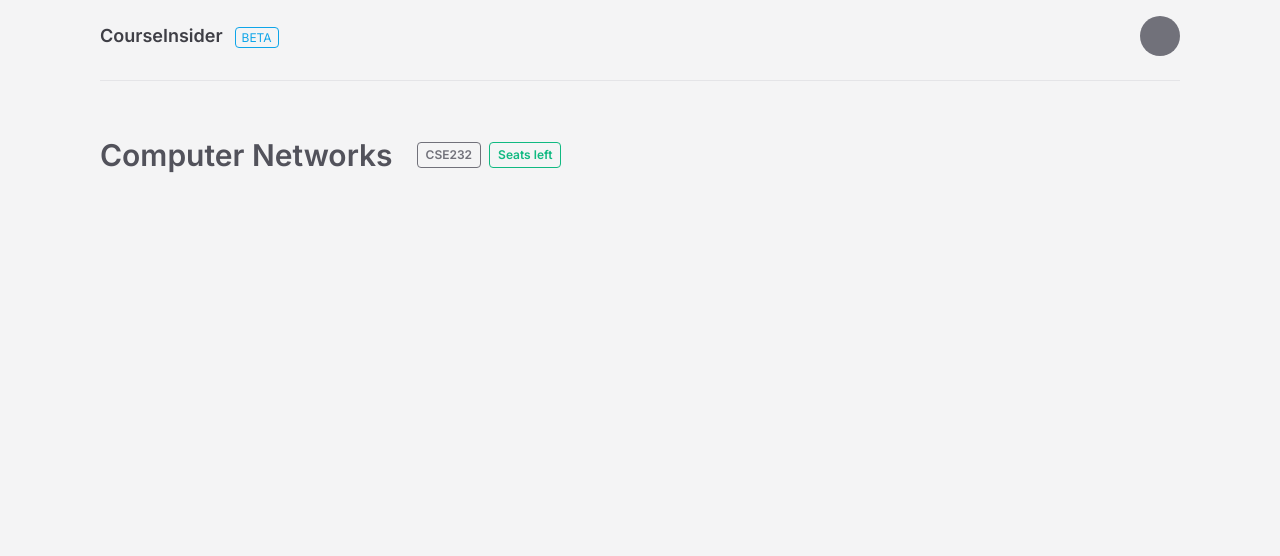
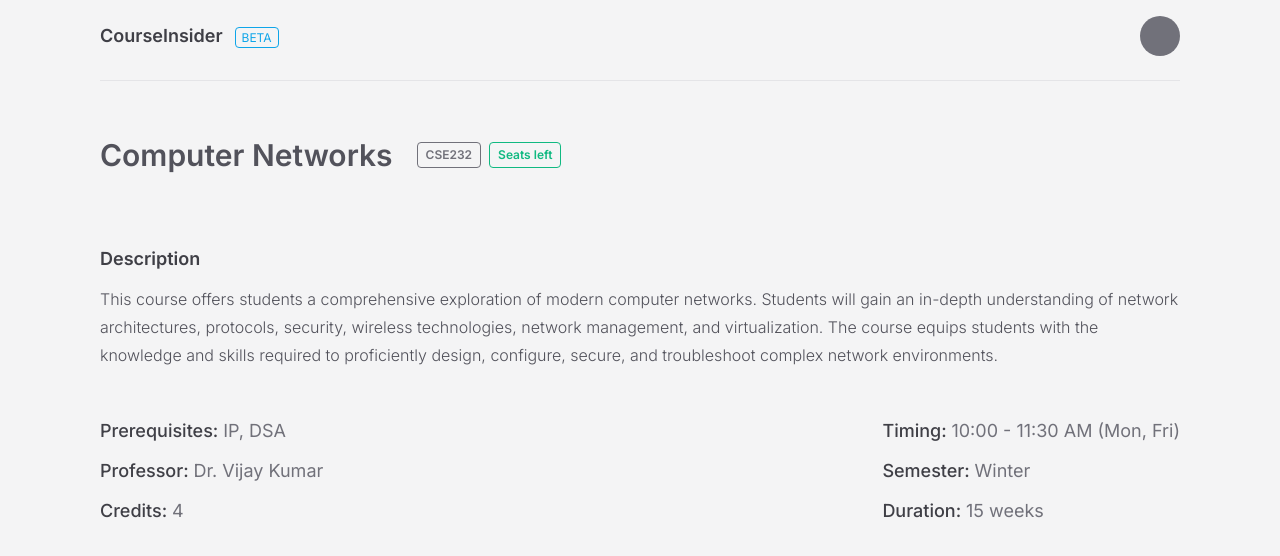
Before and after one commit to CarboxyDev/CourseInsider, a Next.js app: page /course/1 in a window 1280 px wide. Shown: the top 556 px of the page. Built offline with nearby package versions, Linux system fonts and the light colour scheme; what tailwindcss-debug-screens would draw is missing.

Commit message:
Complete Information component inside course page

```diff
--- a/src/app/course/[id]/components/Information.tsx
+++ b/src/app/course/[id]/components/Information.tsx
@@ -33,9 +33,68 @@ const CourseInformation = (props: CourseInformationProps) => {
         </div>
         <div className="ml-auto"></div>
       </div>
-      <div className=""></div>
+      <div className="mt-18">
+        <div>
+          <h2 className="text-zinc-700 font-semibold text-lg">Description</h2>
+          <p className="pt-3 text-base leading-7 font-light text-zinc-600">
+            {course.description}
+          </p>
+        </div>
+        <div className="mt-12">
+          <CoreInformation course={course} />
+        </div>
+      </div>
     </>
   );
 };
 
+const CoreInformation = (props: CourseInformationProps) => {
+  const course = props.course;
+
+  return (
+    <div className="flex flex-row text-lg text-zinc-700">
+      <div className="mr-auto">
+        <div>
+          <h3 className="font-medium inline">Prerequisites: </h3>
+          <span className="text-zinc-500">
+            {course.prerequisites.map((prerequisite, index) => {
+              return (
+                prerequisite +
+                (index != course.prerequisites.length - 1 ? ', ' : '')
+              );
+            })}
+          </span>
+        </div>
+
+        <div className="mt-3">
+          <h3 className="font-medium inline">Professor: </h3>
+          <span className="text-zinc-500">{course.professor}</span>
+        </div>
+
+        <div className="mt-3">
+          <h3 className="font-medium inline">Credits: </h3>
+          <span className="text-zinc-500">{course.credits}</span>
+        </div>
+      </div>
+
+      <div className="ml-auto">
+        <div>
+          <h3 className="font-medium inline">Timing: </h3>
+          <span className="text-zinc-500">{course.timing}</span>
+        </div>
+
+        <div className="mt-3">
+          <h3 className="font-medium inline">Semester: </h3>
+          <span className="text-zinc-500">{course.semester}</span>
+        </div>
+
+        <div className="mt-3">
+          <h3 className="font-medium inline">Duration: </h3>
+          <span className="text-zinc-500">{course.durationInWeeks} weeks</span>
+        </div>
+      </div>
+    </div>
+  );
+};
+
 export default CourseInformation;
--- a/src/lib/mockup.ts
+++ b/src/lib/mockup.ts
@@ -11,7 +11,7 @@ export const mockCourses: Course[] = [
     credits: 4,
     prerequisites: ['IP', 'DSA'],
     professor: 'Dr. Vijay Kumar',
-    duration: 15,
+    durationInWeeks: 15,
     timing: '10:00 - 11:30 AM (Mon, Fri)',
     semester: 'Winter',
     totalSeats: 340,
--- a/src/lib/types.ts
+++ b/src/lib/types.ts
@@ -7,7 +7,7 @@ export interface Course {
   credits: number;
   prerequisites: string[];
   professor: string;
-  duration: number /* in weeks */;
+  durationInWeeks: number;
   timing: string;
   semester: string;
   totalSeats: number;
```
